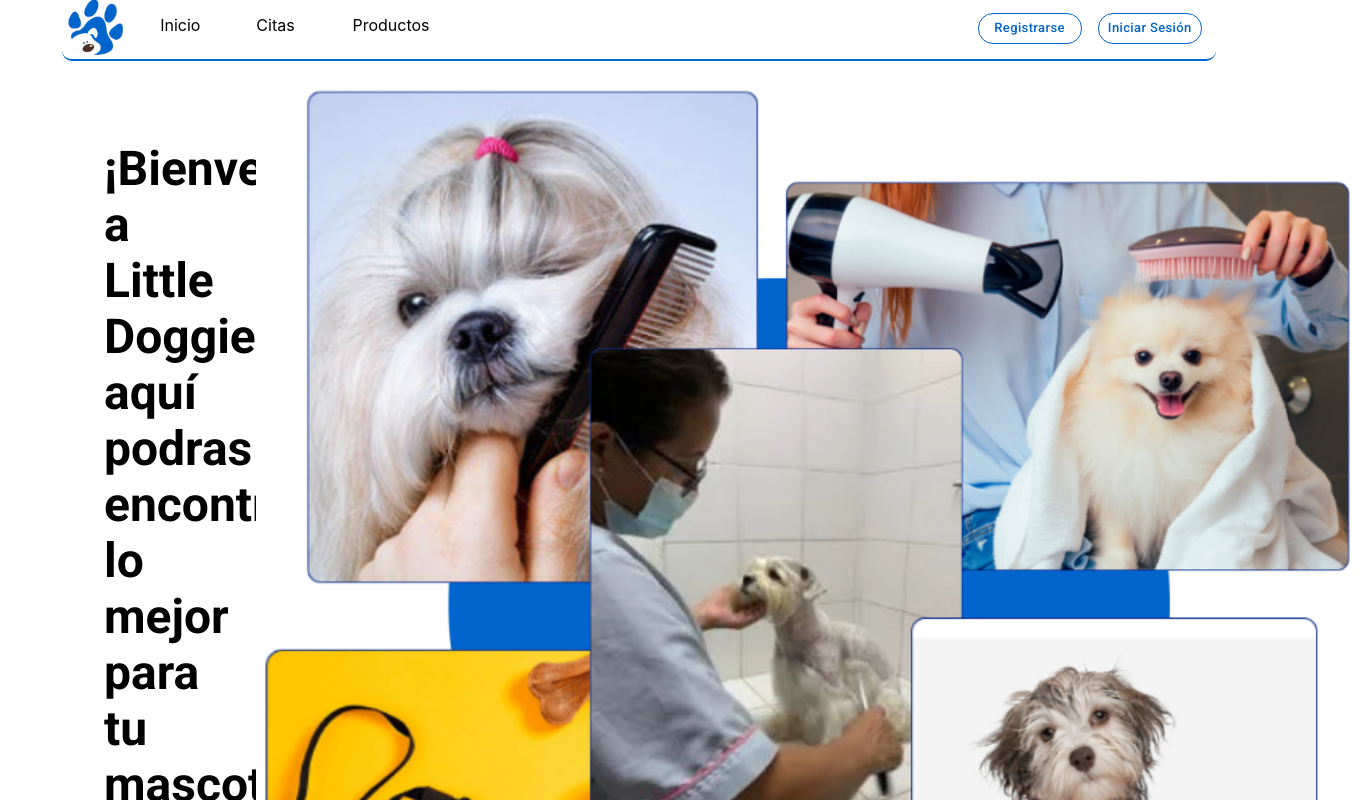
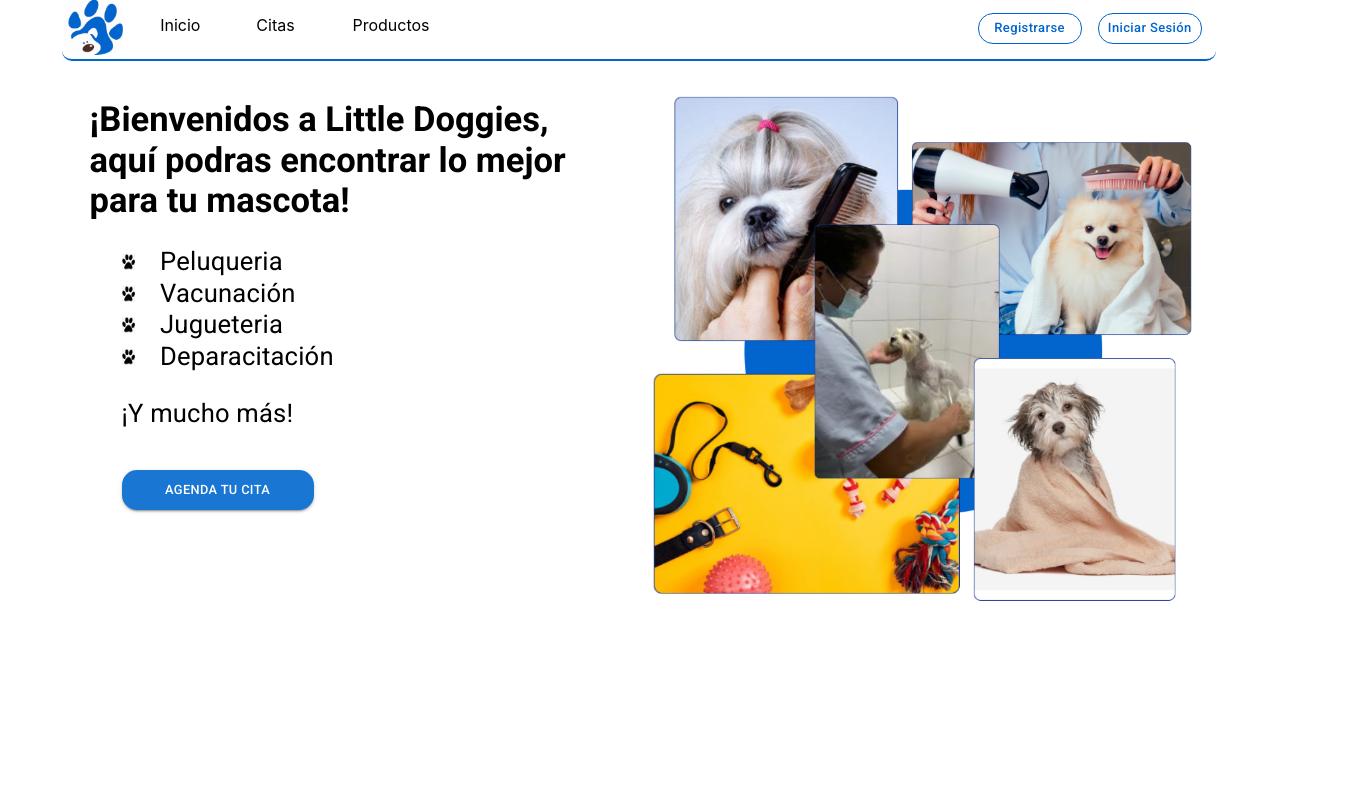
Before and after one commit to VicSan9/Little-Doggies-App, a React (Create React App) app in the folder frontend/: page / in a window 1280 px wide. Shown: the top 800 px of the page, 1363 px wide, since content can reach past the window. Built offline with nearby package versions, Linux system fonts and the light colour scheme.

Commit message:
Update Home.js

```diff
--- a/frontend/src/components/Home.js
+++ b/frontend/src/components/Home.js
@@ -1,4 +1,18 @@
-import { Container, Grid, Typography } from "@mui/material";
+import { Button, Container, Grid, Typography, styled } from "@mui/material";
+import { Link } from "react-router-dom";
+
+const RootImg = styled('div')(({ theme }) => ({
+  padding: theme.spacing(1),
+  [theme.breakpoints.down('xl')]: {
+    height: '65%',
+  },
+  [theme.breakpoints.down('lg')]: {
+    height: '45%',
+  },
+  [theme.breakpoints.down('md')]: {
+    height: '30%',
+  },
+}));
 
 export default function Home() {
   return (
@@ -9,22 +23,23 @@ export default function Home() {
               direction='row'
               justifyContent='flex-start'
               alignItems="strech">
-            <Grid item xs='3' sm='2' lg='2' md='0' xl='5'>
-              <Typography variant="h3" gutterBottom mt='80px' ml='40px' mr='80px' fontWeight='bold'>
+            <Grid item xs='5' sm='6' lg='6' md='6' xl='5'>
+              <Typography fontSize='2.7vw' variant="h3" gutterBottom mt='3vw' ml='2vw' mr='4.5vw' fontWeight='bold'>
                   ¡Bienvenidos a Little Doggies, aquí podras encontrar lo mejor para tu mascota!
               </Typography>
-              <Typography variant="h4" gutterBottom mt='30px' ml='80px' mr='80px'>
+              <Typography fontSize='2vw' variant="h4" gutterBottom mt='2vw' ml='4.5vw' mr='4.5vw'>
                   <Grid container
                         spacing='2'
                         direction='row'
                         justifyContent='flex-start'
                         alignItems="strech">
-                      <Grid item xs='0' sm='0' lg='0' md='0' xl='1'>
-                          <img src={process.env.PUBLIC_URL + "/Viñeta.png"}>
+                      <Grid item xs='1' sm='2' lg='1' md='1' xl='1'>
+                          <img  src={process.env.PUBLIC_URL + "/Viñeta.png"}
+                                height='50%'>
                           </img>
                       </Grid>
                       <Grid item xs='0' sm='0' lg='0' md='0' xl='11'>
-                          <Typography variant="h4">
+                          <Typography fontSize='2vw' variant="h4">
                               Peluqueria
                           </Typography>
                       </Grid>
@@ -34,12 +49,13 @@ export default function Home() {
                         direction='row'
                         justifyContent='flex-start'
                         alignItems="strech">
-                      <Grid item xs='0' sm='0' lg='0' md='0' xl='1'>
-                          <img src={process.env.PUBLIC_URL + "/Viñeta.png"}>
+                      <Grid item xs='1' sm='2' lg='1' md='1' xl='1'>
+                          <img  src={process.env.PUBLIC_URL + "/Viñeta.png"}
+                                height='50%'>
                           </img>
                       </Grid>
                       <Grid item xs='0' sm='0' lg='0' md='0' xl='11'>
-                          <Typography variant="h4">
+                          <Typography fontSize='2vw' variant="h4">
                               Vacunación
                           </Typography>
                       </Grid>
@@ -49,12 +65,13 @@ export default function Home() {
                         direction='row'
                         justifyContent='flex-start'
                         alignItems="strech">
-                      <Grid item xs='0' sm='0' lg='0' md='0' xl='1'>
-                          <img src={process.env.PUBLIC_URL + "/Viñeta.png"}>
+                      <Grid item xs='1' sm='2' lg='1' md='1' xl='1'>
+                          <img  src={process.env.PUBLIC_URL + "/Viñeta.png"}
+                                height='50%'>
                           </img>
                       </Grid>
                       <Grid item xs='0' sm='0' lg='0' md='0' xl='11'>
-                          <Typography variant="h4">
+                          <Typography fontSize='2vw' variant="h4">
                               Jugueteria
                           </Typography>
                       </Grid>
@@ -64,12 +81,13 @@ export default function Home() {
                         direction='row'
                         justifyContent='flex-start'
                         alignItems="strech">
-                      <Grid item xs='0' sm='0' lg='0' md='0' xl='1'>
-                          <img src={process.env.PUBLIC_URL + "/Viñeta.png"}>
+                      <Grid item xs='1' sm='2' lg='1' md='1' xl='1'>
+                          <img  src={process.env.PUBLIC_URL + "/Viñeta.png"}
+                                height='50%'>
                           </img>
                       </Grid>
                       <Grid item xs='0' sm='0' lg='0' md='0' xl='11'>
-                          <Typography variant="h4">
+                          <Typography fontSize='2vw' variant="h4">
                               Deparacitación
                           </Typography>
                       </Grid>
@@ -79,21 +97,41 @@ export default function Home() {
                         direction='row'
                         justifyContent='flex-start'
                         alignItems="strech">
-                      <Grid item xs='0' sm='0' lg='0' md='0' xl='0'>
-                      </Grid>
-                      <Grid item xs='0' sm='0' lg='0' md='0' xl='11'>
-                          <Typography variant="h4" mt='25px'>
+                      <Grid item xs='11' sm='11' lg='11' md='11' xl='11'>
+                          <Typography fontSize='2vw' variant="h4" mt='2vw'>
                               ¡Y mucho más!
                           </Typography>
+                      </Grid>
+                      <Grid item xs='11' sm='11' lg='11' md='11' xl='11'>
+                          <Button variant="contained"
+                                    size='small'
+                                    sx={{color:'#0265CD',
+                                        width:'15vw',
+                                        height: '3vw',
+                                        minHeight: '40px',
+                                        mt:'3vw',
+                                        borderColor:'#0265CD',
+                                        borderRadius:'15px'}}>
+                                <Link   href="#"
+                                        to='/citas'
+                                        style={{
+                                            fontSize:'1vw',
+                                            textDecoration: "none",
+                                            color: "#ffffff"
+                                        }}> Agenda tu cita
+                                </Link>
+                            </Button>
                       </Grid>
                   </Grid>
               </Typography>
             </Grid>
-            <Grid item xs='3' sm='2' lg='8' md='1' xl='7'>
-                <img  src={process.env.PUBLIC_URL + "/Collage.png"}
-                      alt="collage"
-                      height='100%'>
-                </img>
+            <Grid item xs='5' sm='2' lg='5' md='5' xl='7' mt='1vw'>
+                <RootImg>
+                    <img  src={process.env.PUBLIC_URL + "/Collage.png"}
+                          alt="collage"
+                          height='100%'>
+                    </img>
+                </RootImg>
             </Grid>
         </Grid>
     </Container>
```
